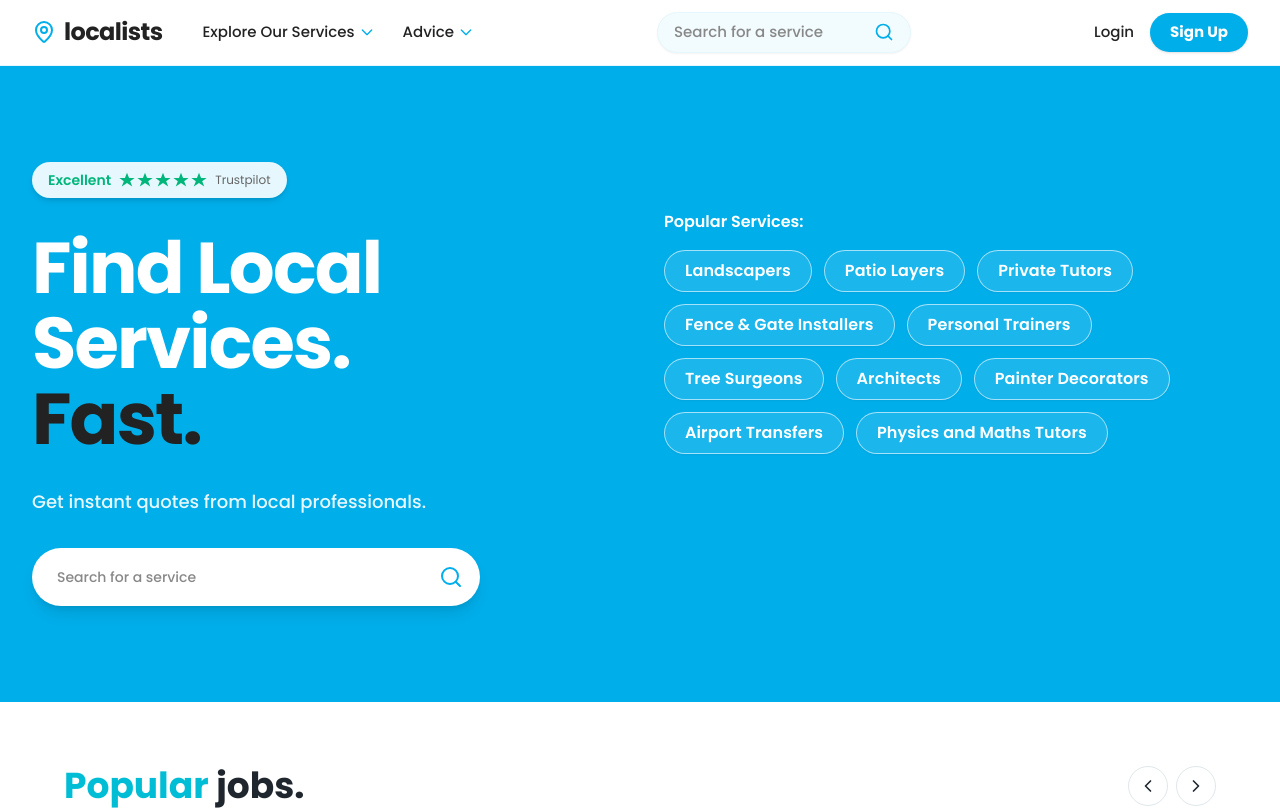
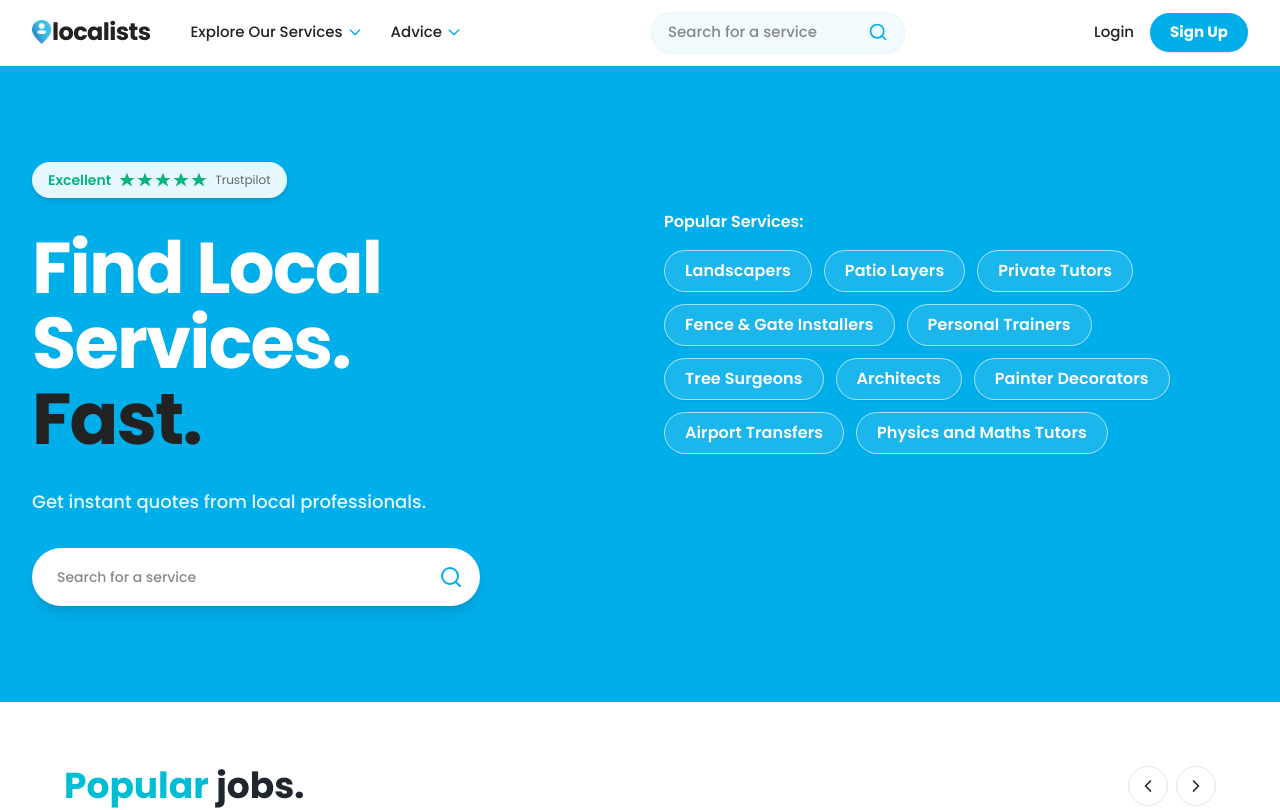
Before and after one commit to RohitDharmik/localistjobportal, a React (Vite) app: page / in a window 1280 px wide. Shown: the top 810 px of the page. Built offline with nearby package versions, Linux system fonts and the light colour scheme; the HTML template or start-up script is replaced by a standard one.

Commit message:
logo update

```diff
--- a/src/components/Header.tsx
+++ b/src/components/Header.tsx
@@ -1,7 +1,7 @@
 import { Search, Menu, MapPin } from "lucide-react";
 import { Button } from "@/components/ui/button";
 import { useState } from "react";
-
+import icon from "../assets/icon.png";
 
 const Header = () => {
   const [mobileMenuOpen, setMobileMenuOpen] = useState(false);
@@ -11,10 +11,11 @@ const Header = () => {
       <div className="max-w-7xl mx-auto flex items-center justify-between">
         {/* Logo and nav */}
         <div className="flex items-center gap-10">
-          <div className="flex items-center gap-2">
+          <div className="flex items-center ">
             {/* Pin icon for logo */}
             {/* < */}
-            <MapPin color="#00AEEA" />
+            <img src={icon} alt="Localists Logo" className="w-5" />
+            {/* <MapPin color="#00AEEA" /> */}
             <span className="font-black text-2xl text-[#222] tracking-tight">localists</span>
           </div>
           <nav className="hidden md:flex items-center gap-7 text-[15px] font-medium text-[#222]">
```
Also changed, not shown: src/assets/icon.png (added).
